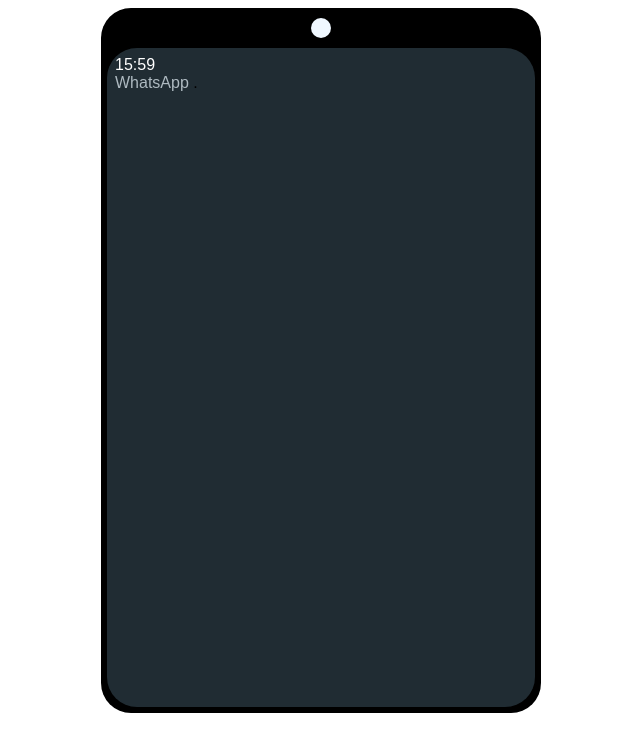
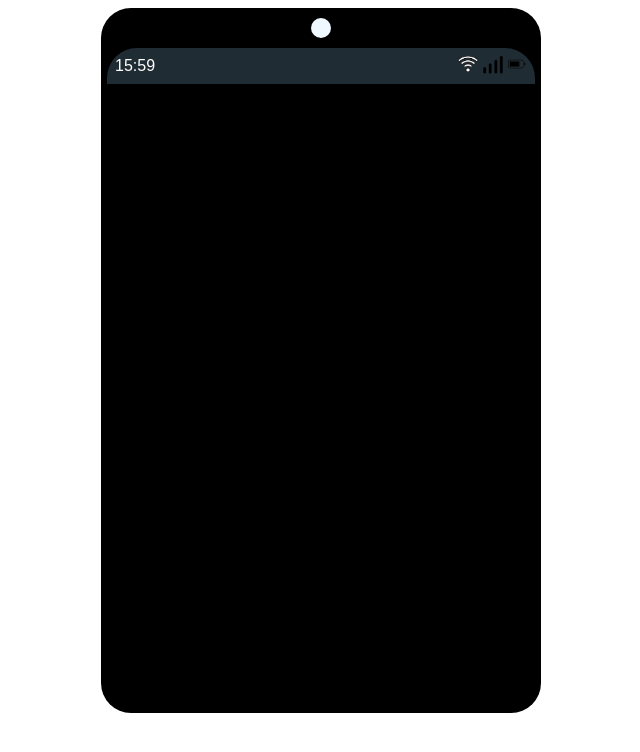
Before and after one commit to ak-nika/whatsapp, a plain HTML site: page index.html in a window 1280 px wide. Shown: the whole page, without its empty margins (319-959 px from the left). Drawn offline with Linux system fonts and the light colour scheme.

Commit message:
top icons

```diff
--- a/index.html
+++ b/index.html
@@ -9,13 +9,17 @@
 <body>
     <section class="frame">
         <div class="cam"></div>
-        <div class="body">
+        <div class="icon">
             <div class="ss">
                 <div class="time">15:59</div>
             </div>
-            <span id="top">WhatsApp</span>
-            .
+            <div class="icons">
+                <img src="wifi.png" alt="" class="ic">
+                <img src="network.png" alt="" class="ic">
+                <img src="battery.png" alt="" class="ic">
+            </div>
         </div>
+        <!-- <span id="top">WhatsApp</span> -->
     </section>
 </body>
 </html>
--- a/whatsapp.css
+++ b/whatsapp.css
@@ -17,13 +17,19 @@ body{
     margin: auto;
     margin-bottom: 10px;
 }
-.body{
+.icon{
     margin: auto;
     width: 412px;
-    height: 643.2px;
-    border-radius: 30px;
+    height: 20px;
+    border-radius: 30px 30px 0px 0px;
     background-color: rgb(32,44,51);
     padding: 8px;
+    display: flex;
+    justify-content: space-between;
+    align-items: center;
+}
+.ic{
+    width: 20px;
 }
 .time{
     color: white;
```
